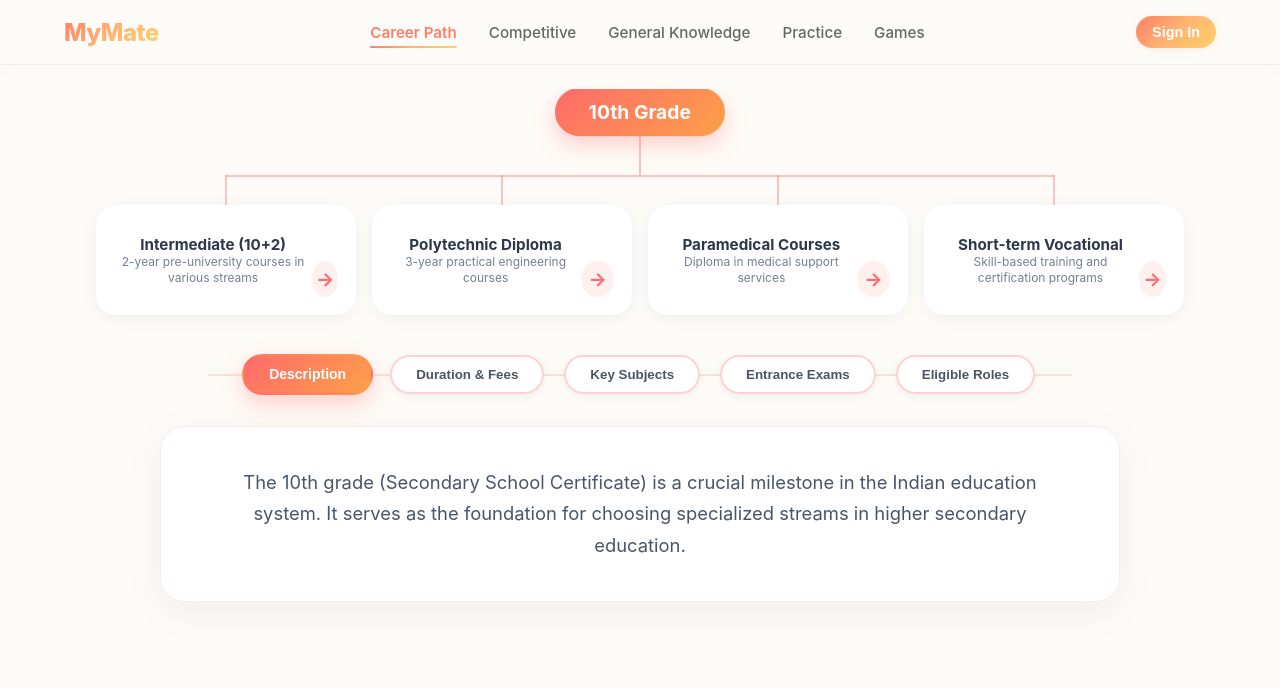
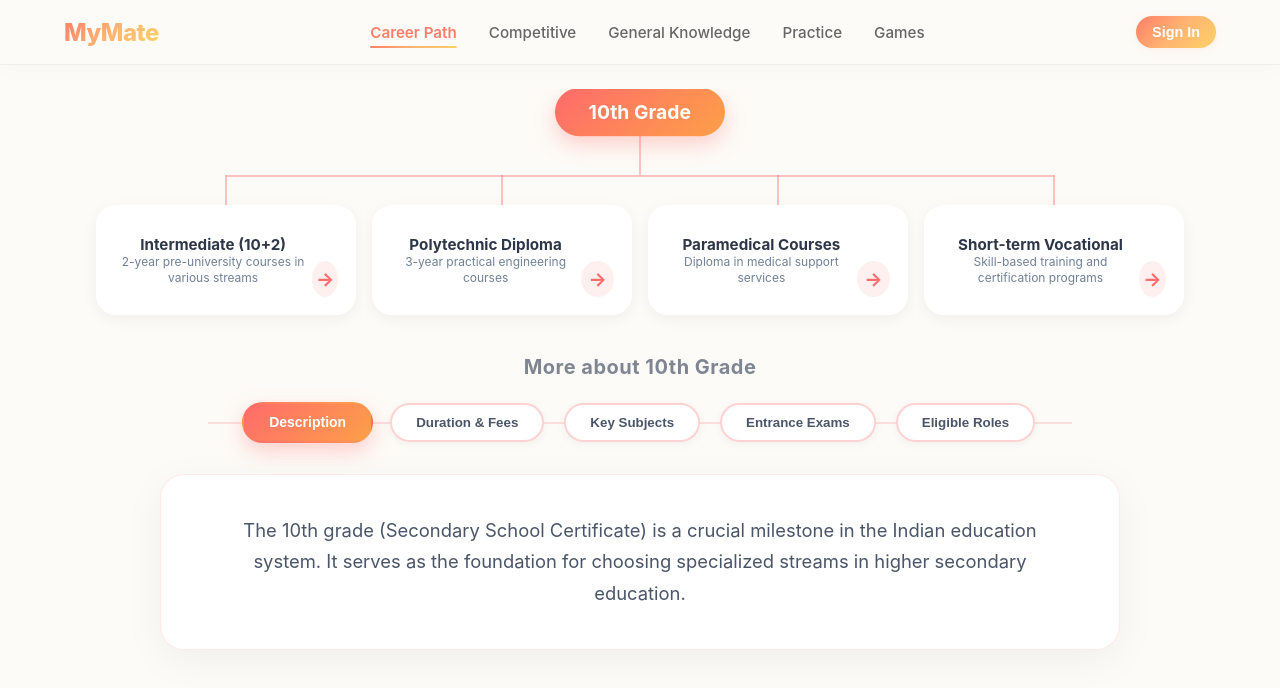
Before and after one commit to mymate01/mymate-app, a Next.js app: page /career-path in a window 1280 px wide. Shown: the top 688 px of the page. Built offline with nearby package versions, Linux system fonts and the light colour scheme.

Commit message:
feat(MYM-11): add dynamic title to CourseInfoPanel to clarify which node it describes

```diff
--- a/src/components/CareerMap/CareerMap.tsx
+++ b/src/components/CareerMap/CareerMap.tsx
@@ -80,7 +80,7 @@ export default function CareerMap({ data }: { data: CareerNode }) {
           </div>
 
         {/* Detailed tiles render below the tree */}
-        <CourseInfoPanel key={`panel-${activeNode.id}`} details={activeNode.details} />
+        <CourseInfoPanel key={`panel-${activeNode.id}`} details={activeNode.details} title={activeNode.label} />
       </div>
     </div>
   );
--- a/src/components/CareerMap/CourseInfoPanel.module.css
+++ b/src/components/CareerMap/CourseInfoPanel.module.css
@@ -6,6 +6,15 @@
   flex-direction: column;
   align-items: center;
   padding: 0 20px;
+}
+
+.panelTitle {
+  font-size: 1.25rem;
+  color: #4a5568;
+  margin-bottom: 24px;
+  font-weight: 700;
+  opacity: 0.7;
+  letter-spacing: 0.5px;
 }
 
 .nodeList {
--- a/src/components/CareerMap/CourseInfoPanel.tsx
+++ b/src/components/CareerMap/CourseInfoPanel.tsx
@@ -6,12 +6,12 @@ import styles from './CourseInfoPanel.module.css';
 
 interface CourseInfoPanelProps {
   details?: CourseDetails;
-  title?: string;
+  title: string;
 }
 
 type TabType = 'about' | 'duration_fees' | 'subjects' | 'exams' | 'colleges' | 'jobs';
 
-export default function CourseInfoPanel({ details }: CourseInfoPanelProps) {
+export default function CourseInfoPanel({ details, title }: CourseInfoPanelProps) {
   const [activeTab, setActiveTab] = useState<TabType | null>(() => {
     if (!details) return null;
     if (details.about) return 'about';
@@ -27,6 +27,7 @@ export default function CourseInfoPanel({ details }: CourseInfoPanelProps) {
 
   return (
     <div className={styles.container}>
+      <h2 className={styles.panelTitle}>More about {title}</h2>
       {/* Horizontal Nodes Line */}
       <div className={styles.nodeList}>
         {details.about && (
```
